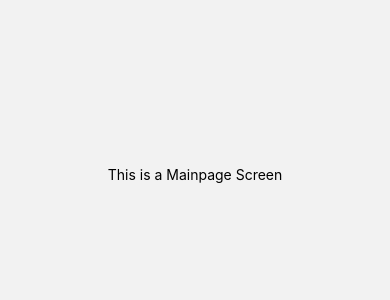
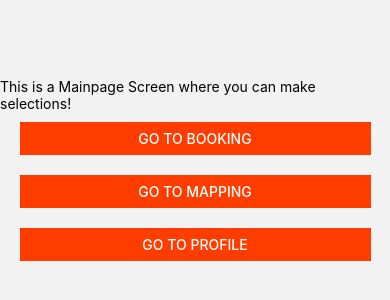
Before and after one commit to GradProjectUWO/ParkingSol, a React Native app: screen /Mainpage in a window 390 px wide. Shown: the part 248-548 px from the top of the page. Built offline with nearby package versions, Linux system fonts and the light colour scheme.

Commit message:
add more screens

```diff
--- a/App.js
+++ b/App.js
@@ -2,6 +2,10 @@ import React from 'react';
 import Login from './screens/Login';
 import Signup from './screens/Signup';
 import Mainpage from './screens/Mainpage';
+import Booking from './screens/Booking';
+import Mapping from './screens/Mapping';
+import Profile from './screens/Profile';
+
 import { NavigationContainer } from '@react-navigation/native';
 import { TransitionPresets, createStackNavigator } from '@react-navigation/stack';
 
@@ -18,6 +22,9 @@ export default function App() {
         <Stack.Screen  name="Login" component={Login} options={{...TransitionPresets.DefaultTransition }}/>
         <Stack.Screen  name="Signup" component={Signup} options={{...TransitionPresets.DefaultTransition }}/>
         <Stack.Screen  name="Mainpage" component={Mainpage} options={{...TransitionPresets.DefaultTransition }}/>
+        <Stack.Screen  name="Booking" component={Booking} options={{...TransitionPresets.DefaultTransition }}/>
+        <Stack.Screen  name="Mapping" component={Mapping} options={{...TransitionPresets.DefaultTransition }}/>
+        <Stack.Screen  name="Profile" component={Profile} options={{...TransitionPresets.DefaultTransition }}/>
       </Stack.Navigator>
     </NavigationContainer>
   );
--- /dev/null
+++ b/screens/Booking.js
@@ -0,0 +1,11 @@
+import React from 'react'
+import { View, Text } from 'react-native'
+
+const Booking = () => {
+    return (
+        <View style={{flex:1, alignItems:'center', justifyContent:'center'}}>
+            <Text>This is a Booking Screen</Text>
+        </View>
+    )
+}
+export default Booking
--- a/screens/Mainpage.js
+++ b/screens/Mainpage.js
@@ -1,11 +1,45 @@
 import React from 'react'
-import { View, Text } from 'react-native'
+import { View, Text, StyleSheet, Button } from 'react-native'
 
-const Mainpage = () => {
-    return (
-        <View style={{flex:1, alignItems:'center', justifyContent:'center'}}>
-            <Text>This is a Mainpage Screen</Text>
-        </View>
-    )
+export default class Mainpage extends React.Component {
+    render() {
+        return (
+            <View style={styles.container}>
+
+                <Text>This is a Mainpage Screen where you can make selections!</Text>
+
+                <View style={[{ width: "90%", margin: 10, backgroundColor: "red" }]}>
+                    <Button
+                        onPress={() => this.props.navigation.navigate('Booking')}
+                        title="Go to Booking"
+                        color="#FF3D00"
+                    />
+                </View>
+
+                <View style={[{ width: "90%", margin: 10, backgroundColor: "red" }]}>
+                    <Button
+                        onPress={() => this.props.navigation.navigate('Mapping')}
+                        title="Go to Mapping"
+                        color="#FF3D00"
+                    />
+                </View>
+
+                <View style={[{ width: "90%", margin: 10, backgroundColor: "red" }]}>
+                    <Button
+                        onPress={() => this.props.navigation.navigate('Profile')}
+                        title="Go to Profile"
+                        color="#FF3D00"
+                    />
+                </View>
+            </View>
+        )
+    }
 }
-export default Mainpage
+
+const styles = StyleSheet.create({
+    container: {
+        flex: 1,
+        alignItems: 'center',
+        justifyContent: 'center'
+    },
+});
--- /dev/null
+++ b/screens/Mapping.js
@@ -0,0 +1,11 @@
+import React from 'react'
+import { View, Text } from 'react-native'
+
+const Mapping = () => {
+    return (
+        <View style={{flex:1, alignItems:'center', justifyContent:'center'}}>
+            <Text>This is a Mapping Screen</Text>
+        </View>
+    )
+}
+export default Mapping
--- /dev/null
+++ b/screens/Profile.js
@@ -0,0 +1,11 @@
+import React from 'react'
+import { View, Text } from 'react-native'
+
+const Profile = () => {
+    return (
+        <View style={{flex:1, alignItems:'center', justifyContent:'center'}}>
+            <Text>This is a Profile Screen</Text>
+        </View>
+    )
+}
+export default Profile
```
